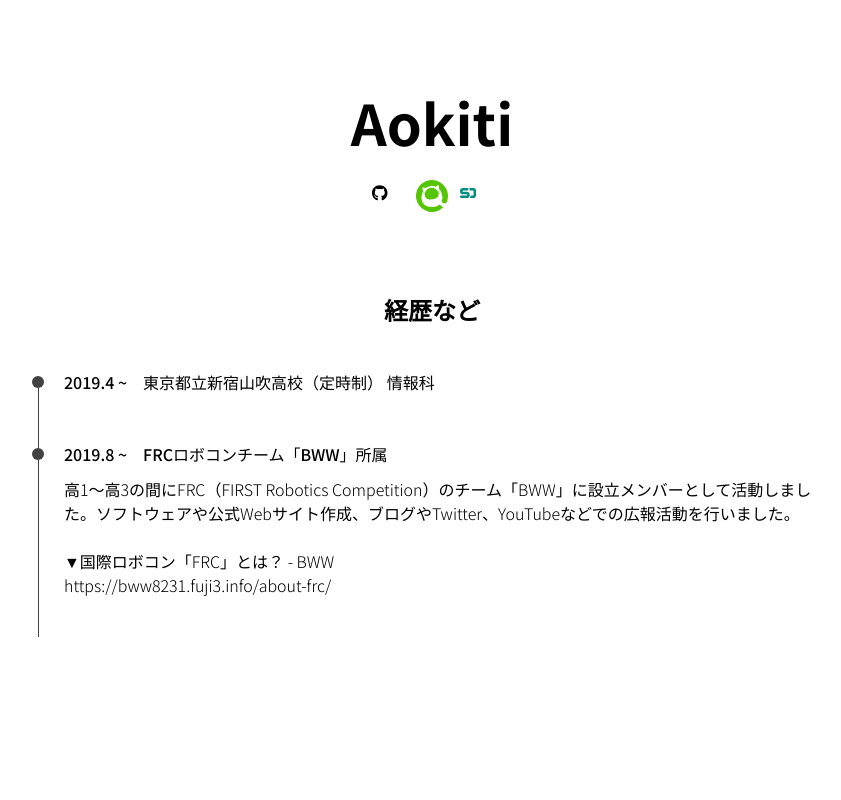
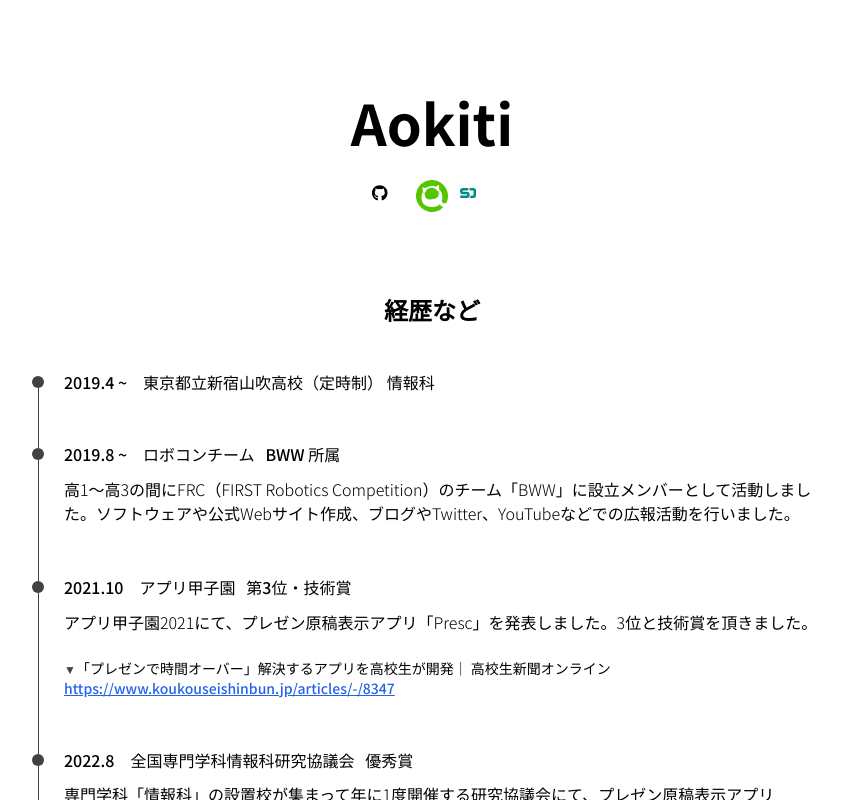
Before and after one commit to sakusaku3939/my-page, a Next.js app: page / in a window 1280 px wide. Shown: the top 800 px of the page, without its empty margins (208-1049 px from the left). Built offline with nearby package versions, Linux system fonts and the light colour scheme.

Commit message:
Add timeline

```diff
--- a/src/components/organism/timeline.tsx
+++ b/src/components/organism/timeline.tsx
@@ -1,18 +1,31 @@
 import timeline from "@/styles/timeline.module.css";
 import { ReactNode } from "react";
+import Link from "next/link";
 
 const Timeline = () => {
   return (
     <>
       <ul className={timeline.list}>
         <TimeLineItem date="2019.4 ~" title="東京都立新宿山吹高校（定時制） 情報科" />
-        <TimeLineItem date="2019.8 ~" title="FRCロボコンチーム「BWW」所属">
+        <TimeLineItem date="2019.8 ~" title="ロボコンチーム   BWW 所属">
           高1〜高3の間にFRC（FIRST Robotics
           Competition）のチーム「BWW」に設立メンバーとして活動しました。ソフトウェアや公式Webサイト作成、ブログやTwitter、YouTubeなどでの広報活動を行いました。<br />
+        </TimeLineItem>
+        <TimeLineItem date="2021.10" title="アプリ甲子園   第3位・技術賞">
+          アプリ甲子園2021にて、プレゼン原稿表示アプリ「Presc」を発表しました。3位と技術賞を頂きました。<br />
           <br />
-          ▼国際ロボコン「FRC」とは？ - BWW<br />
-          https://bww8231.fuji3.info/about-frc/
+          <TimeLineLink
+            description="「プレゼンで時間オーバー」解決するアプリを高校生が開発｜ 高校生新聞オンライン"
+            href="https://www.koukouseishinbun.jp/articles/-/8347"
+          />
         </TimeLineItem>
+        <TimeLineItem date="2022.8" title="全国専門学科情報科研究協議会   優秀賞">
+          専門学科「情報科」の設置校が集まって年に1度開催する研究協議会にて、プレゼン原稿表示アプリ「Presc」を発表しました。生徒表彰にて優秀賞を頂きました。<br />
+        </TimeLineItem>
+        <TimeLineItem date="2023.1 ~" title="株式会社Wandarlust   Locket 開発">
+          位置情報共有アプリ「Locket」のフロントエンド（Flutter）チームに約2ヶ月間所属しました。チャット機能の開発をメインで携わりました。<br />
+        </TimeLineItem>
+        <TimeLineItem date="2023.4 ~" title="慶應義塾大学   環境情報学部" />
       </ul>
     </>
   );
@@ -36,4 +49,18 @@ const TimeLineItem = ({ date, title, children }: TimeLineItemProps) => {
   </>;
 };
 
+type TimeLineLinkProps = {
+  description: string
+  href: string
+};
+
+const TimeLineLink = ({ description, href }: TimeLineLinkProps) => {
+  return <>
+    <div className={timeline.link}>
+      <span>▼</span>{description}<br />
+      <Link href={href}>{href}</Link>
+    </div>
+  </>;
+};
+
 export default Timeline;
--- a/src/styles/globals.css
+++ b/src/styles/globals.css
@@ -18,11 +18,9 @@ body {
 main {
     width: 80vw;
     max-width: 800px;
-    margin-left: auto;
-    margin-right: auto;
+    margin: 80px auto;
 }
 
 a {
-    color: inherit;
-    text-decoration: none;
+    @apply underline text-blue-600 visited:text-purple-800
 }
--- a/src/styles/index.module.css
+++ b/src/styles/index.module.css
@@ -2,7 +2,6 @@
     font-size: 56px;
     font-weight: bold;
     text-align: center;
-    margin-top: 80px;
 }
 
 .section {
--- a/src/styles/sns-list.module.css
+++ b/src/styles/sns-list.module.css
@@ -14,6 +14,11 @@
     margin-left: 12px;
 }
 
+.button a {
+    color: inherit;
+    text-decoration: none;
+}
+
 .github {
     color: #000000;
 }
--- a/src/styles/timeline.module.css
+++ b/src/styles/timeline.module.css
@@ -24,6 +24,10 @@
     content: "";
 }
 
+.list li:last-child:after {
+    height: 32px;
+}
+
 .titleWrapper {
     display: flex;
     padding-left: 32px;
@@ -35,11 +39,22 @@
 }
 
 .title {
+    white-space: pre-wrap;
 }
 
 .content {
     padding-left: 32px;
-    padding-bottom: 40px;
+    padding-bottom: 56px;
     line-height: normal;
     font-weight: 300;
 }
+
+.link {
+    font-weight: 300;
+    font-size: 14px;
+}
+
+.link span {
+    font-size: 12px;
+    color: #424242;
+}
```
